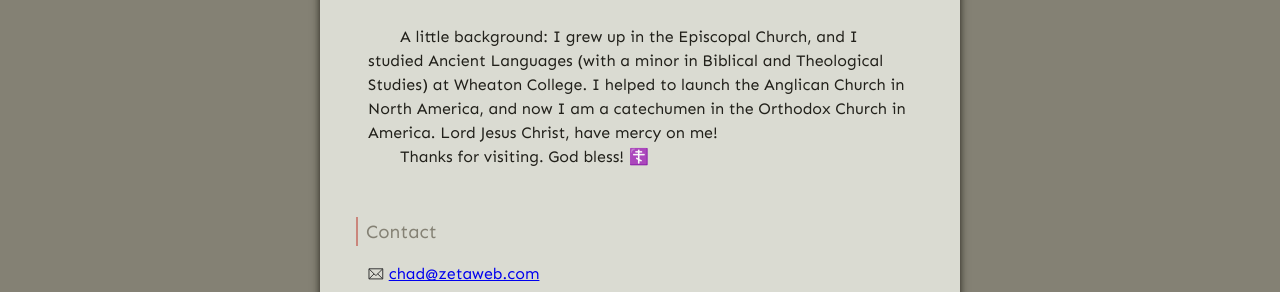
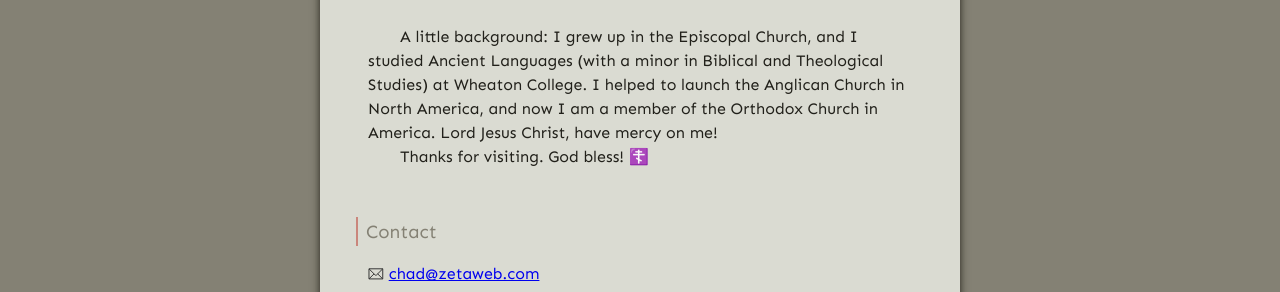
Before and after one commit to gospel-desk/www.logstown.com, a Jekyll site: the page built from about/index.md, in a window 1280 px wide. Shown: the part 763-1055 px from the top of the page. Built offline with Jekyll 4.4.1, drawn with Linux system fonts in a browser that asks for light colours.

Commit message:
Chrismated

```diff
--- a/about/index.md
+++ b/about/index.md
@@ -29,8 +29,8 @@ life. 💌
 
 A little background: I grew up in the Episcopal Church, and I studied Ancient
 Languages (with a minor in Biblical and Theological Studies) at Wheaton
-College. I helped to launch the Anglican Church in North America, and now I am a
-catechumen in the Orthodox Church in America.  Lord Jesus Christ, have mercy on
+College. I helped to launch the Anglican Church in North America, and now I am
+a member of the Orthodox Church in America. Lord Jesus Christ, have mercy on
 me!
 
 Thanks for visiting. God bless! ☦️
```
